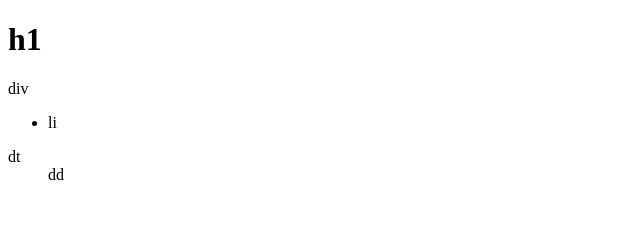
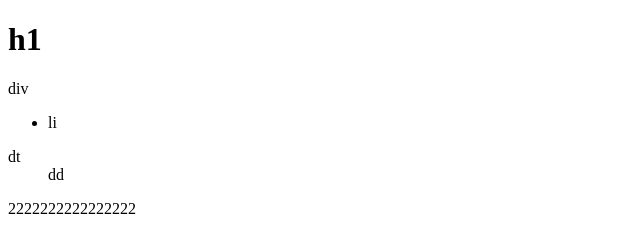
Before and after one commit to dingpanfeng/MyBatisGen, a plain HTML site: page index.html in a window 1280 px wide. Shown: the whole page, without its empty margins (0-640 px from the left). Drawn offline with Linux system fonts and the light colour scheme.

Commit message:
我修改了

```diff
--- a/index.html
+++ b/index.html
@@ -79,5 +79,6 @@
 		<dt>dt</dt>
 		<dd>dd</dd>
 	</dl>
+    <div>2222222222222222</div>
 </body>
 </html>
```
